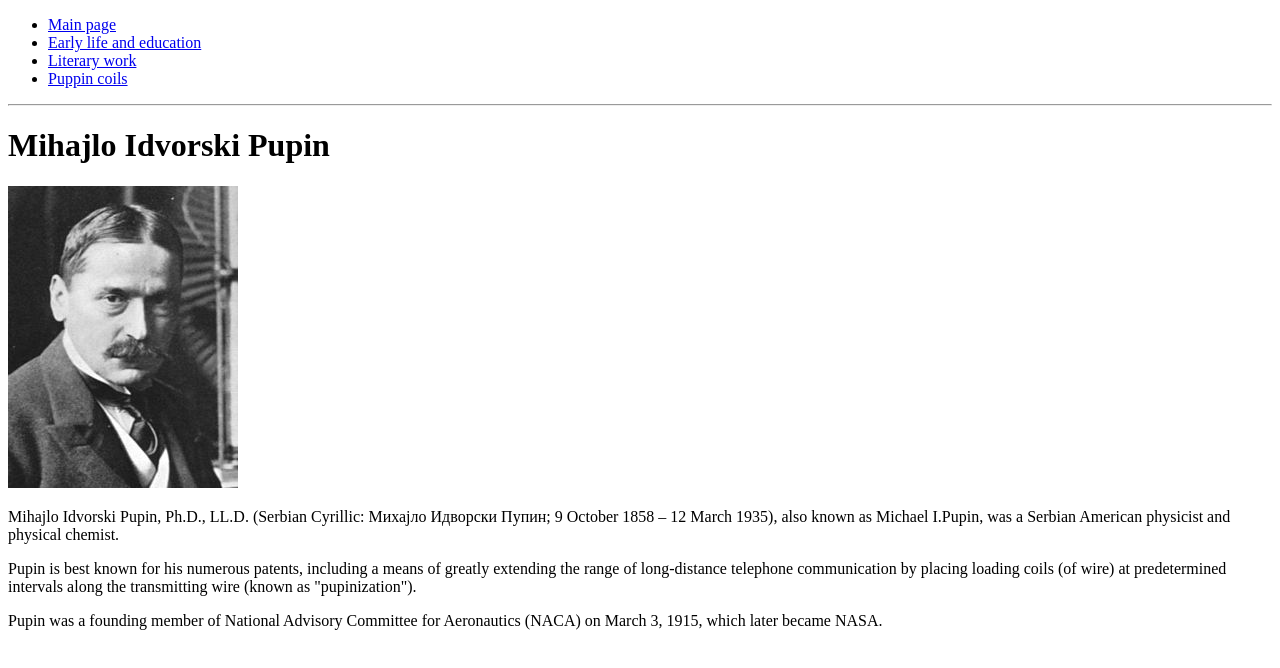
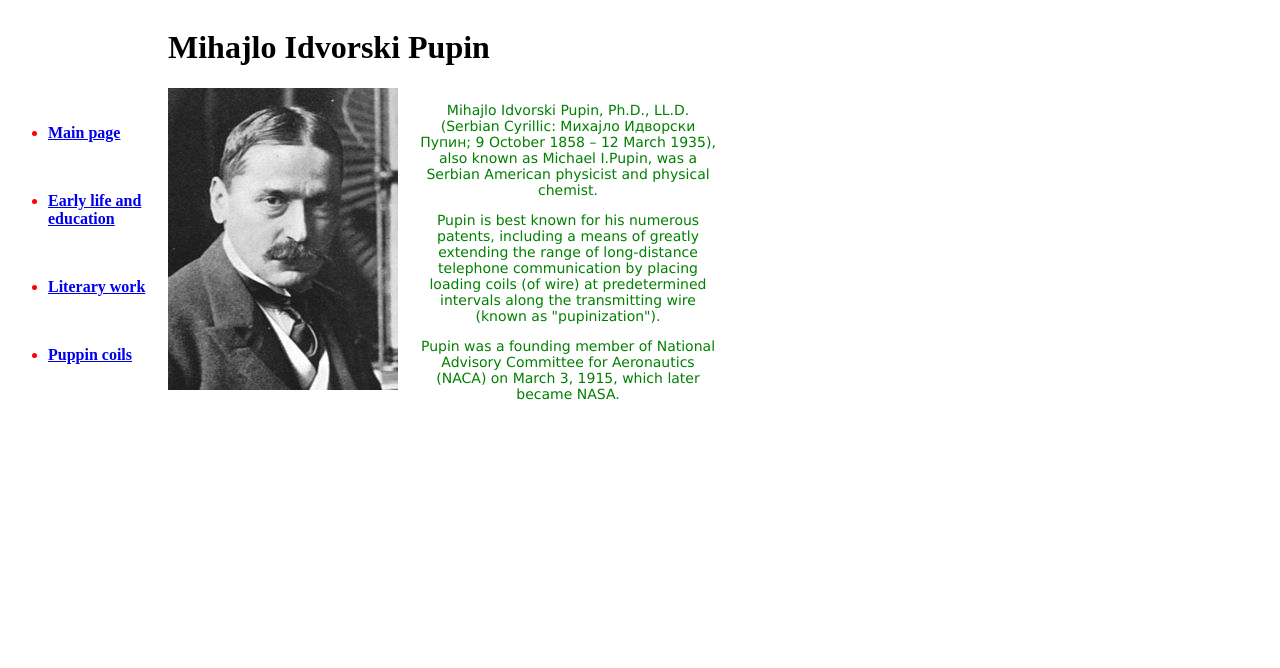
Before and after one commit to mihai441/mini-site, a plain HTML site: page index.html in a window 1280 px wide. Drawn offline with Linux system fonts and the light colour scheme.

Commit message:
modificare text index

```diff
--- a/index.html
+++ b/index.html
@@ -1,23 +1,50 @@
 <!DOCTYPE html>
 <html lang="en">
   <head>
-    <meta charset="UTF-8">
-    <meta http-equiv="X-UA-Compatible" content="IE=edge">
-    <meta name="viewport" content="width=device-width, initial-scale=1.0">
+    <meta charset="UTF-8" />
+    <meta http-equiv="X-UA-Compatible" content="IE=edge" />
+    <meta name="viewport" content="width=device-width, initial-scale=1.0" />
     <title>index</title>
+    <link rel="stylesheet" href="./styles/index.css" />
   </head>
   <body>
+    <nav style="color: red; font-weight: bold">
       <ul>
         <li><a href="index.html">Main page</a></li>
-    <li><a href="early-life-and-education.html"> Early life and education</a></li>
+        <li>
+          <a href="early-life-and-education.html"> Early life and education</a>
+        </li>
         <li><a href="literary-work.html">Literary work</a></li>
-    <li><a href="puppin-coils.html">Puppin coils</a></li></ul>
-    <hr>
+        <li><a href="puppin-coils.html">Puppin coils</a></li>
+      </ul>
+    </nav>
+
+
+    <div class="main">
       <h1>Mihajlo Idvorski Pupin</h1>
-    <img src="./pics/pupin.jpg" alt="">
-    <p>Mihajlo Idvorski Pupin, Ph.D., LL.D. (Serbian Cyrillic: Михајло Идворски Пупин; 9 October 1858 – 12 March 1935), also known as Michael I.Pupin, was a Serbian American physicist and physical chemist. </p>
-    <p>Pupin is best known for his numerous patents, including a means of greatly extending the range of long-distance telephone communication by placing loading coils (of wire) at predetermined intervals along the transmitting wire (known as "pupinization"). </p>
-    <p>Pupin was a founding member of National Advisory Committee for Aeronautics (NACA) on March 3, 1915, which later became NASA.</p>
-
+      <div class="articol">
+        <div class="imgarticol">
+          <img src="./pics/pupin.jpg" alt="" />
+        </div>
+        <div class="text">
+          <p>
+            Mihajlo Idvorski Pupin, Ph.D., LL.D. (Serbian Cyrillic: Михајло
+            Идворски Пупин; 9 October 1858 – 12 March 1935), also known as
+            Michael I.Pupin, was a Serbian American physicist and physical
+            chemist.
+          </p>
+          <p>
+            Pupin is best known for his numerous patents, including a means of
+            greatly extending the range of long-distance telephone communication
+            by placing loading coils (of wire) at predetermined intervals along
+            the transmitting wire (known as "pupinization").
+          </p>
+          <p>
+            Pupin was a founding member of National Advisory Committee for
+            Aeronautics (NACA) on March 3, 1915, which later became NASA.
+          </p>
+        </div>
+      </div>
+    </div>
   </body>
 </html>
--- /dev/null
+++ b/styles/index.css
@@ -0,0 +1,44 @@
+nav{
+    width: 150px;
+    float: left;
+    display: inline;
+    margin: 0;
+    padding: 0;
+    margin-right: 10px;
+    margin-top: 50px;
+}
+
+
+.main{
+    width: 500;
+    float: left;
+    margin: 0;
+    padding: 0;
+    display: inline;
+}
+
+.imgarticol{
+    float: left;
+    display: inline;
+    padding-right: 20px;
+}
+
+.text{
+    float: right;
+    display: inline;
+    width: 300px;
+    color:green;
+    font-size: 14px;
+    font-family:'Lucida Sans', 'Lucida Sans Regular', 'Lucida Grande', 'Lucida Sans Unicode', Geneva, Verdana, sans-serif
+
+}
+
+.articol{
+    text-align: center;
+}
+
+nav li{
+    padding-top: 50px;
+}
+
+/* proba /*
```
Lines whose indentation alone changed are shown as unchanged.
